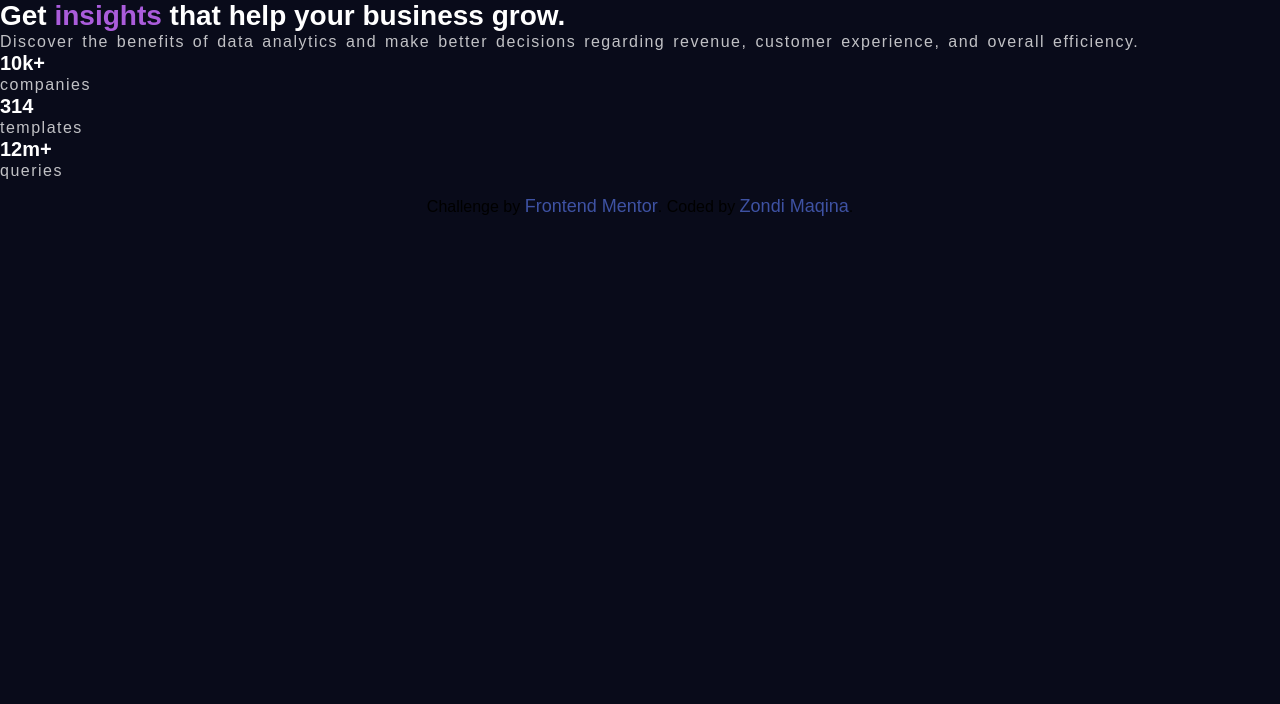
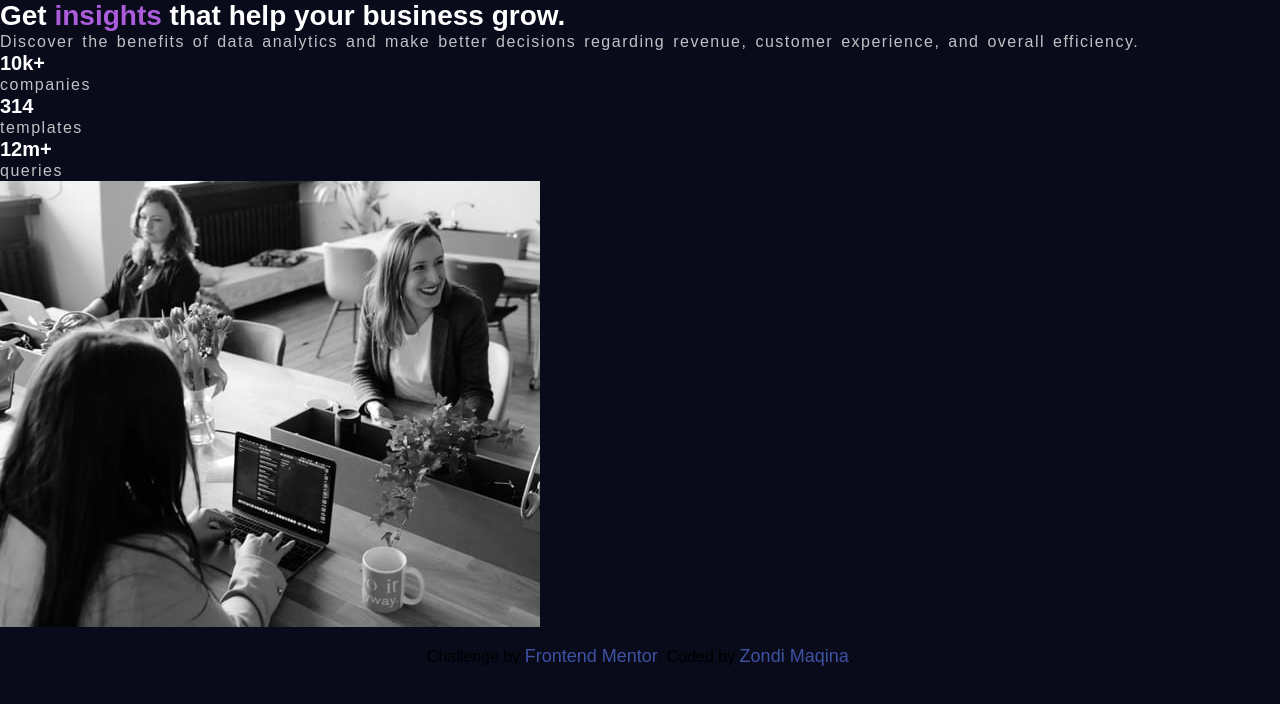
Before and after one commit to zondiMaqina/stats-preview, a plain HTML site: page index.html in a window 1280 px wide. Drawn offline with Linux system fonts and the light colour scheme.

Commit message:
remove section el and include img el

```diff
--- a/index.html
+++ b/index.html
@@ -48,8 +48,9 @@
       </section>
     </section>
 
-    <section class="image">
-    </section>
+    <div class="image">
+      <img src="./images/image-header-desktop.jpg" alt="image">
+    </div>
 </main>
 
   <footer class="attribution">
```
